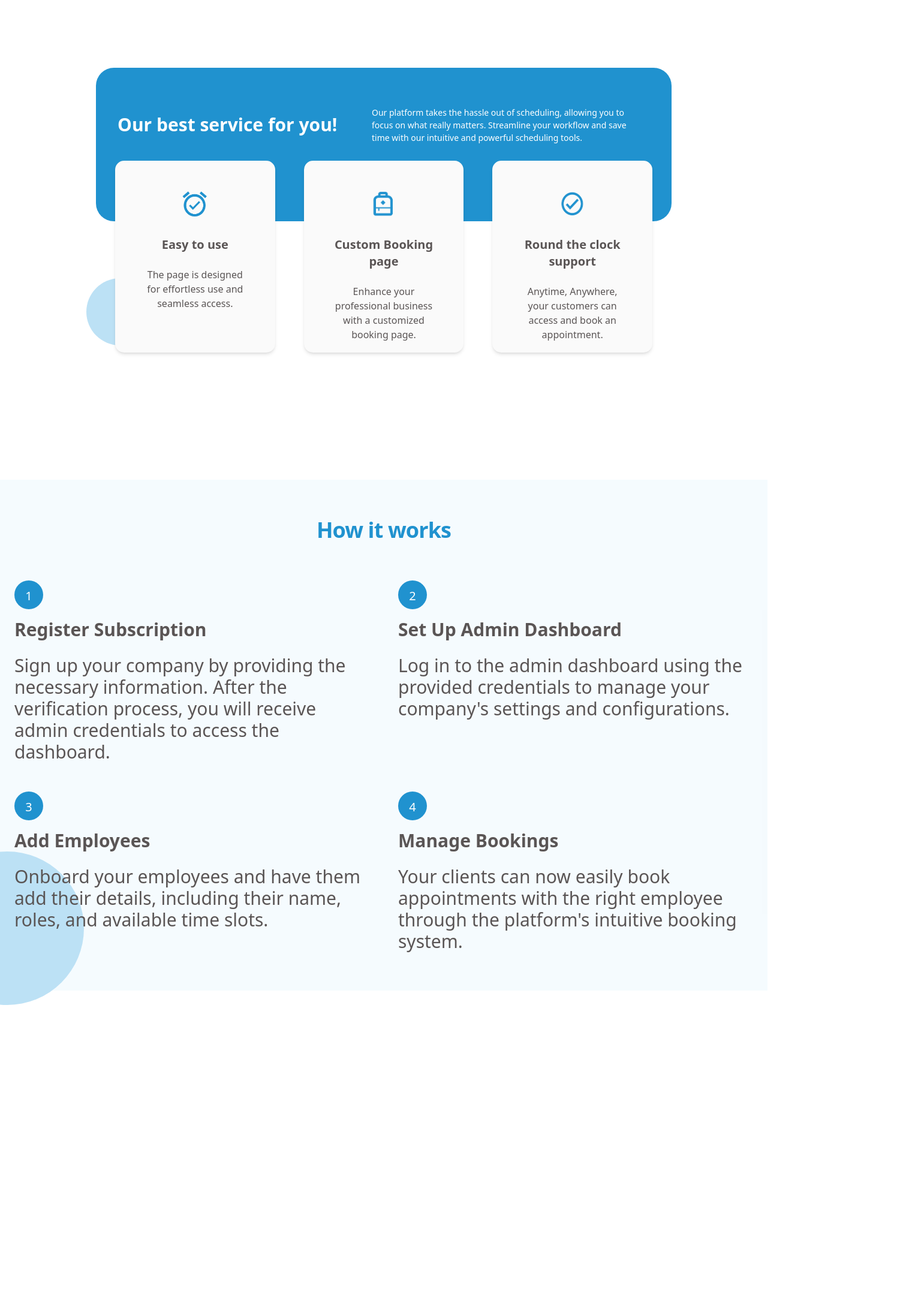
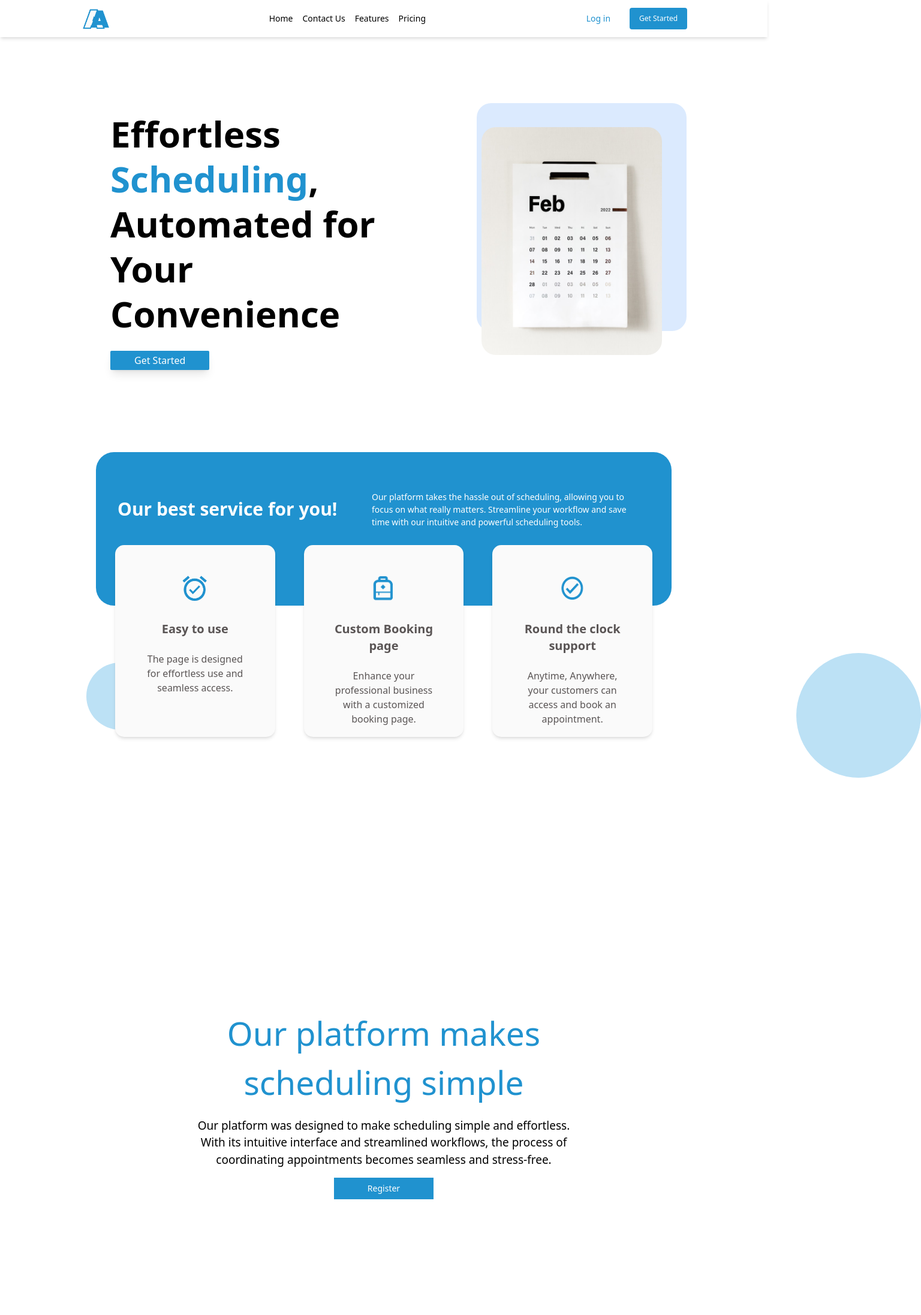
Before and after one commit to itskidus02/BackosSecond, a React (Vite) app: page / in a window 1280 px wide. Shown: the top 2193 px of the page at 60% size, 1536 px wide, since content can reach past the window. Before the commit the page ends 1676 px from the top, so only its background shows below. Built offline with nearby package versions, Linux system fonts and the light colour scheme.

Commit message:
only font left

```diff
--- a/src/App.jsx
+++ b/src/App.jsx
@@ -2,12 +2,12 @@ import { useState } from 'react'
 import reactLogo from './assets/react.svg'
 import viteLogo from '/vite.svg'
 import Service from './components/Service'
-//  import Header from './components/Header'
-//  import Hero from './components/Hero'
-// import ThirdSec from './components/ThirdSec'
+ import Header from './components/Header'
+ import Hero from './components/Hero'
+import ThirdSec from './components/ThirdSec'
 import How from './components/How'
-// import Bottom from './components/Bottom'
-// import { AccordionDemo } from './components/Demo/AccordionDemo'
+import Bottom from './components/Bottom'
+import { AccordionDemo } from './components/Demo/AccordionDemo'
 
 
 function App() {
@@ -15,16 +15,16 @@ function App() {
 
   return (
     <>
-     {/* <Header/>
-    <Hero/>    */}
+     <Header/>
+     <Hero/>
     <Service/>
-    {/* <ThirdSec/> */}
+    <ThirdSec/>
     <How/>
 
-   {/* <AccordionDemo/> */}
+   <AccordionDemo/>
 
 
-    {/* <Bottom/>  */}
+    <Bottom/>
 
     </>
   )
--- a/src/components/Service.jsx
+++ b/src/components/Service.jsx
@@ -7,6 +7,9 @@ const Service = () => {
   return (
     <div className="flex items-center justify-center min-h-screen relative">
       {/* Blue circle overlaying the outside div */}
+      <div className="hidden lg:block absolute bottom-[9rem] left-[83rem] transform z-10 overflow-hidden">
+        <div className="w-52 h-52 bg-[#BCE1F5] rounded-full"></div>
+      </div>
       <div className="hidden lg:block absolute bottom-[14rem] left-36 transform z-10 overflow-hidden">
         <div className="w-28 h-28 bg-[#BCE1F5] rounded-full"></div>
       </div>
```
